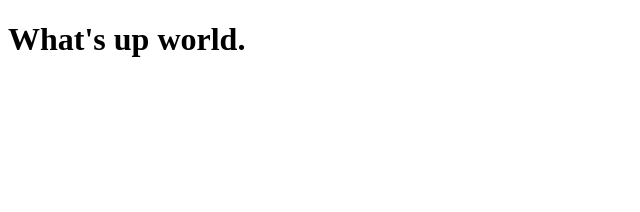
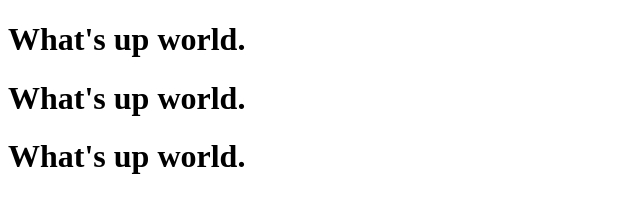
Before and after one commit to edkaiser09/first-repo, a plain HTML site: page index.html in a window 1280 px wide. Shown: the whole page, without its empty margins (0-640 px from the left). Drawn offline with Linux system fonts and the light colour scheme.

Commit message:
multiply h1

```diff
--- a/index.html
+++ b/index.html
@@ -7,8 +7,8 @@
     <title>Document</title>
 </head>
 <body>
+    <p></p><h1>What's up world.</h1>
     <h1>What's up world.</h1>
-
-
+    <h1>What's up world.</h1></p>
 </body>
 </html>
```
